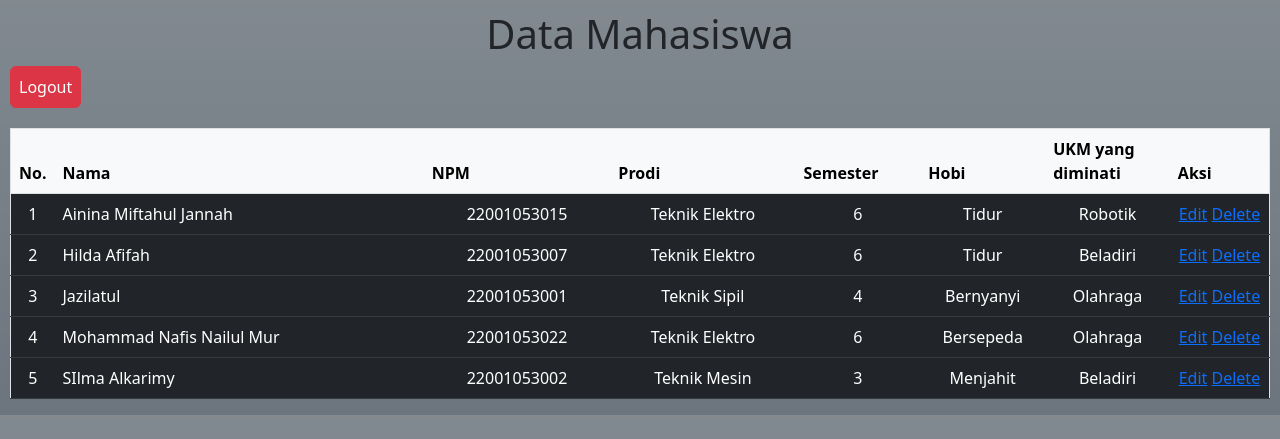
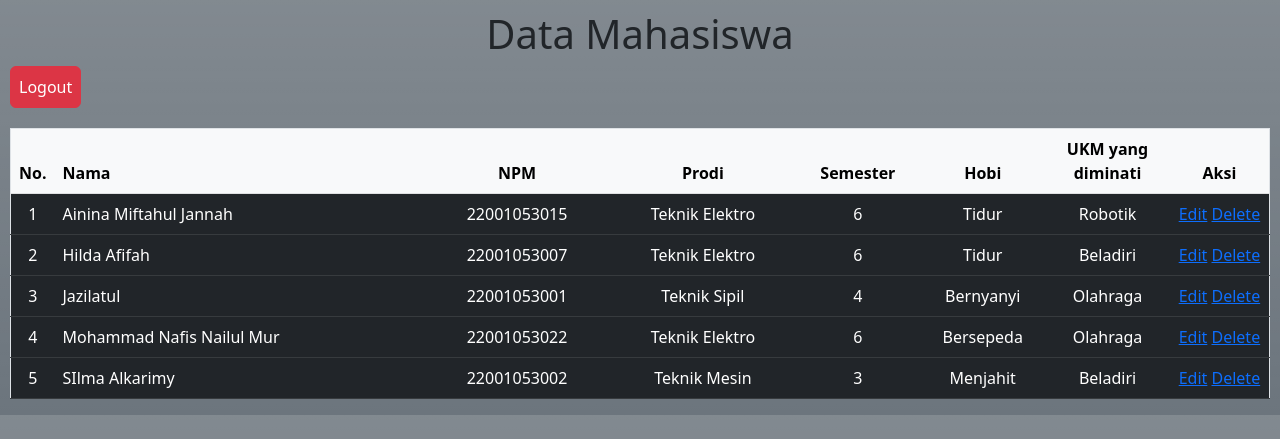
Before and after one commit to emnapis03/UAS-Design-Web, a PHP site: page /indeks.php in a window 1280 px wide. Shown: the top 439 px of the page. Run offline with PHP 8.4, Linux system fonts and the light colour scheme; a user stored in the database is signed in; data comes from the database, SQL or seed files in the repository.

Commit message:
Edit Tabel

```diff
--- a/indeks.php
+++ b/indeks.php
@@ -33,12 +33,12 @@ $mahasiswa = query("SELECT * FROM data_mahasiswa ORDER by nama");
                 <!-- <tr> -->
                 <th style="width: 2%;">No.</th>
                 <th style="width: 30%;">Nama</th>
-                <th style="width: 15%;">NPM</th>
-                <th style="width: 15%;">Prodi</th>
-                <th style="width: 10%;">Semester</th>
-                <th style="width: 10%;">Hobi</th>
-                <th style="width: 10%;">UKM yang diminati</th>
-                <th style="width: 8%">Aksi</th>
+                <th style="text-align: center; width: 15%;">NPM</th>
+                <th style="text-align: center;width: 15%;">Prodi</th>
+                <th style="text-align: center;width: 10%;">Semester</th>
+                <th style="text-align: center; width: 10%;">Hobi</th>
+                <th style="text-align: center;width: 10%;">UKM yang diminati</th>
+                <th style="text-align: center;width: 8%">Aksi</th>
                 <!-- </tr> -->
             </thead>
             <?php $i = 1; ?>
```
